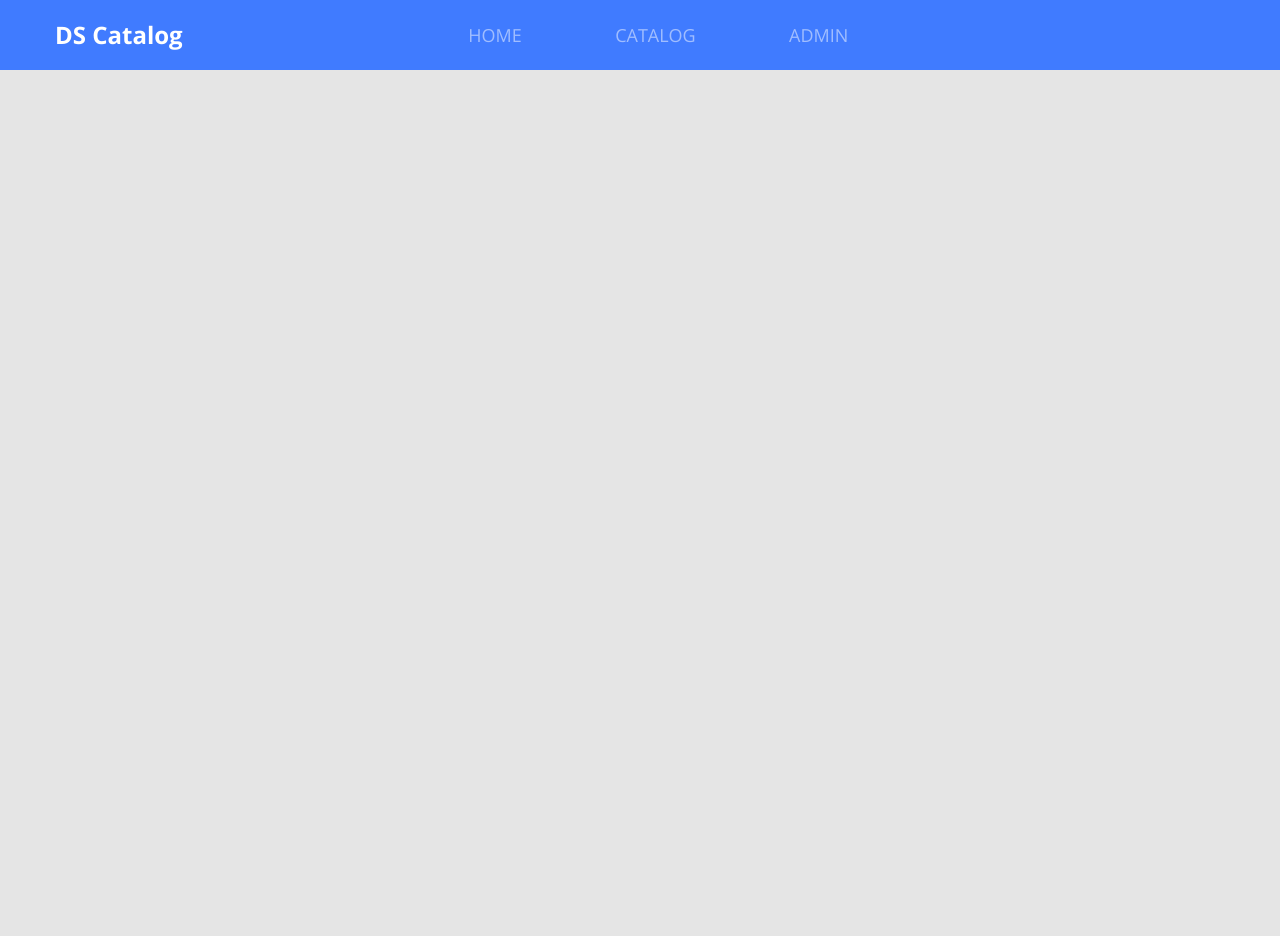
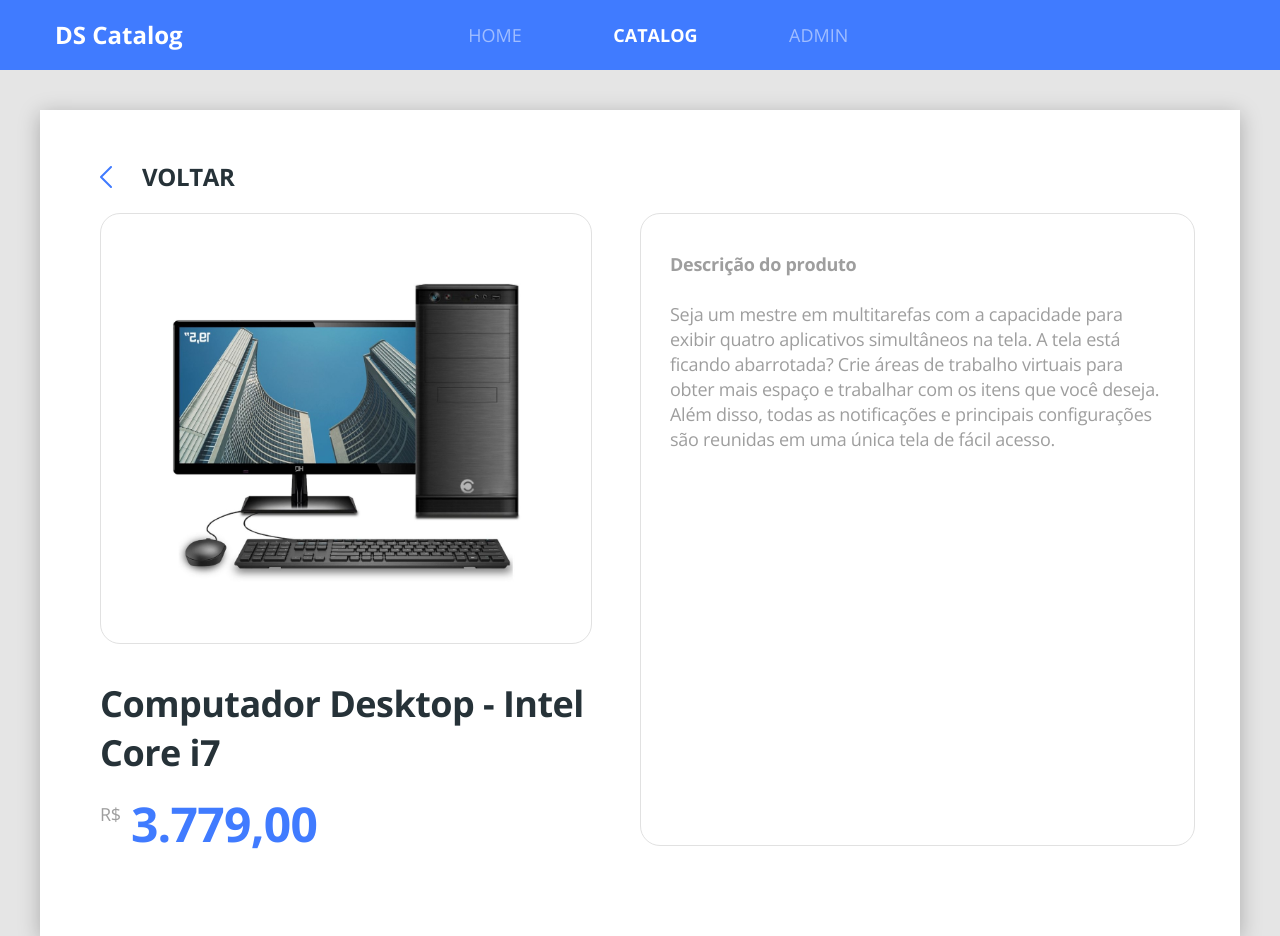
Before and after one commit to fdopertussatti/dscatalog-bootcamp-devsuperior, a React (Create React App) app in the folder front-web/: page /products/1 in a window 1280 px wide. Before the commit the page ends 800 px from the top, so only its background shows below. Built offline with nearby package versions, Linux system fonts and the light colour scheme.

Commit message:
Add products details

```diff
--- a/front-web/src/Routes.tsx
+++ b/front-web/src/Routes.tsx
@@ -3,6 +3,7 @@
 import NavBar from './core/components/NavBar';
 import Admin from './pages/Admin';
 import Catalog from './pages/Catalog';
+import ProductDetails from './pages/Catalog/components/ProductDetails';
 import Home from './pages/Home';
 const   Routes = () =>(
 <BrowserRouter>
@@ -11,8 +12,11 @@
         <Route path="/" exact>
             <Home/>
         </Route>
-        <Route path="/catalog">
+        <Route path="/products" exact >
             <Catalog/>
+        </Route>
+        <Route path="/products/:productId">
+            <ProductDetails/>
         </Route>
         <Route path="/admin">
             <Admin/>
--- a/front-web/src/core/components/ButtonIcon/styles.scss
+++ b/front-web/src/core/components/ButtonIcon/styles.scss
@@ -11,4 +11,5 @@
     display: flex;
     align-items: center;
     justify-content: center;
+    color: #FFF;
 }
--- a/front-web/src/core/components/NavBar/index.tsx
+++ b/front-web/src/core/components/NavBar/index.tsx
@@ -17,7 +17,7 @@
                     </NavLink>
                 </li>
                 <li>
-                <NavLink to ="/catalog" activeClassName="active">
+                <NavLink to ="/products" activeClassName="active">
                         CATALOG
                     </NavLink>
                 </li>
--- /dev/null
+++ b/front-web/src/core/components/ProductPrice/index.tsx
@@ -0,0 +1,16 @@
+import React from 'react';
+import './styles.scss';
+type  Props = {
+    price: string;
+}
+
+
+const ProductPrice = ({price}: Props) => (
+    <div className="product-price-container">
+        <span className="product-currency">R$</span>
+        <h3 className="product-price">
+            {price}
+        </h3>
+    </div>
+);
+export default ProductPrice;
--- /dev/null
+++ b/front-web/src/core/components/ProductPrice/styles.scss
@@ -0,0 +1,17 @@
+.product-price-container{
+    margin-top: 25px;
+    display: flex;
+}
+.product-currency{
+    font-size: 18px;
+    line-height: 25px;
+    letter-spacing: -0.015em;
+    color: #9E9E9E;
+}
+.product-price{
+    font-size: 32px;
+    line-height: 44px;
+    letter-spacing: -0.015em;
+    color: #407BFF;
+    margin-left: 10px;
+}
--- a/front-web/src/pages/Catalog/components/ProductCard/index.tsx
+++ b/front-web/src/pages/Catalog/components/ProductCard/index.tsx
@@ -1,5 +1,6 @@
 import React from 'react';
 import {ReactComponent as ProductImage }from '../../../../core/assets/images/product.svg'
+import ProductPrice from '../../../../core/components/ProductPrice';
 import './styles.scss';
 
 const ProductCard = () => (
@@ -9,10 +10,7 @@
         <h6 className="product-name">
             Computador Desktop - Intel Core i7
         </h6>
-        <div className="product-price-container">
-            <span className="product-currency">R$</span>
-            <h3 className="product-price">2.779,00</h3>
-        </div>
+        <ProductPrice price="2.779,00"/>
     </div>
 </div>
 
--- a/front-web/src/pages/Catalog/components/ProductCard/styles.scss
+++ b/front-web/src/pages/Catalog/components/ProductCard/styles.scss
@@ -14,21 +14,5 @@
     font-size: 18px;
     line-height: 25px;
     letter-spacing: -0.015em;
+    color: #263238;
 }
-.product-price-container{
-    margin-top: 25px;
-    display: flex;
-}
-.product-currency{
-    font-size: 18px;
-    line-height: 25px;
-    letter-spacing: -0.015em;
-    color: #9E9E9E;
-}
-.product-price{
-    font-size: 32px;
-    line-height: 44px;
-    letter-spacing: -0.015em;
-    color: #407BFF;
-    margin-left: 10px;
-}
--- /dev/null
+++ b/front-web/src/pages/Catalog/components/ProductDetails/index.tsx
@@ -0,0 +1,50 @@
+import React from 'react';
+import { Link, useParams } from 'react-router-dom';
+import {ReactComponent as ArrowIcon}from '../../../../core/assets/images/arrow.svg';
+import {ReactComponent as ProductImage}from '../../../../core/assets/images/product.svg';
+import ProductPrice from '../../../../core/components/ProductPrice';
+import './styles.scss';
+
+type ParamsType = {
+    productId: string;
+}
+
+const ProductDetails = () => {
+    const {productId} = useParams<ParamsType>();
+
+    return(
+        <div className="product-details-container">
+            <div className="card-base border-radius-20 product-details">
+                <Link to="/products" className="product-details-goback">
+                    <ArrowIcon className="icon-goback"/>
+                    <h1 className="text-goback">voltar</h1>
+                </Link>
+                <div className="row">
+                    <div className="col-6 pr-5">
+                        <div className="product-details-card text-center">
+                            <ProductImage className="product-detail-image"/>
+                        </div>
+                        <h1 className="product-details-name">
+                            Computador Desktop - Intel Core i7
+                        </h1>
+                     <ProductPrice price="3.779,00"/>
+                    </div>
+                    <div className="col-6 product-details-card">
+                        <h1 className="product-description-title">Descrição do produto</h1>
+                        <p className="product-description-text">
+                        Seja um mestre em multitarefas com a capacidade para exibir
+                        quatro aplicativos simultâneos na tela. A tela está ficando
+                         abarrotada? Crie áreas de trabalho virtuais para obter mais
+                          espaço e trabalhar com os itens que você deseja. Além disso,
+                           todas as notificações e principais configurações são reunidas
+                            em uma única tela de fácil acesso.
+                        </p>
+                    </div>
+
+                </div>
+            </div>
+        </div>
+    );
+};
+
+export default ProductDetails;
--- /dev/null
+++ b/front-web/src/pages/Catalog/components/ProductDetails/styles.scss
@@ -0,0 +1,58 @@
+.product-details-container{
+    margin-top: 40px;
+    padding-left: 40px;
+    padding-right: 40px;
+}
+
+.product-details{
+    padding: 50px 60px 90px 60px;
+}
+.icon-goback{
+    color: #407BFF;
+    transform: rotate(-180deg);
+    margin-right: 30px;
+}
+.product-details-goback{
+    display: flex;
+    align-items: center;
+    margin-bottom: 20px;
+}
+.text-goback{
+    font-size: 24px;
+    line-height: 33px;
+    letter-spacing: -0.015em;
+    color: #263238;
+    text-transform: uppercase;
+}
+.product-details-card{
+    border: 1px solid #E1E1E1;
+    border-radius: 20px;
+    padding: 38px 29px;
+}
+.product-detail-image{
+    width: 353px;
+    height: 353px;
+}
+.product-description-title{
+    font-size: 18px;
+    line-height: 25px;
+    letter-spacing: -0.015em;
+    color: #9E9E9E;
+    margin-bottom: 25px;
+}
+.product-description-text{
+    font-size: 18px;
+    line-height: 25px;
+    letter-spacing: -0.015em;
+    color: #9E9E9E;
+}
+.product-details-name{
+    font-size: 36px;
+    line-height: 49px;
+    letter-spacing: -0.015em;
+    margin-top: 35px;
+
+}
+.product-details .product-price{
+    font-size: 48px;
+}
--- a/front-web/src/pages/Catalog/index.tsx
+++ b/front-web/src/pages/Catalog/index.tsx
@@ -1,4 +1,5 @@
 import React from 'react';
+import { Link } from 'react-router-dom';
 import ProductCard from './components/ProductCard';
 import './styles.scss';
 const   Catalog = () =>(
@@ -7,13 +8,15 @@
         Catalogo de produtos
     </h1>
     <div className="catalog-products">
-        <ProductCard/>
-        <ProductCard/>
-        <ProductCard/>
-        <ProductCard/>
-        <ProductCard/>
-        <ProductCard/>
-        <ProductCard/>
+        <Link to="/products/1"><ProductCard/></Link>
+        <Link to="/products/2"><ProductCard/></Link>
+        <Link to="/products/3"><ProductCard/></Link>
+        <Link to="/products/4"><ProductCard/></Link>
+        <Link to="/products/5"><ProductCard/></Link>
+        <Link to="/products/6"><ProductCard/></Link>
+        <Link to="/products/7"><ProductCard/></Link>
+        <Link to="/products/8"><ProductCard/></Link>
+        <Link to="/products/9"><ProductCard/></Link>
     </div>
 
     </div>
--- a/front-web/src/pages/Home/index.tsx
+++ b/front-web/src/pages/Home/index.tsx
@@ -14,7 +14,7 @@
                     Ajudaremos você a encontrar os melhores<br/>
                      produtos disponíveis no mercado.
                 </p>
-                <Link to="/catalog">
+                <Link to="/products">
                     <ButtonIcon text="inicie agora a sua busca"/>
                 </Link>
            </div>
```
Also changed, not shown: front-web/src/core/assets/images/arrow.svg, 1 other file (tests, documents, lock files or other folders).
